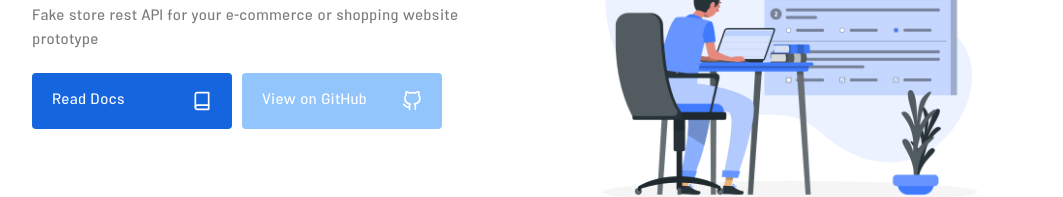
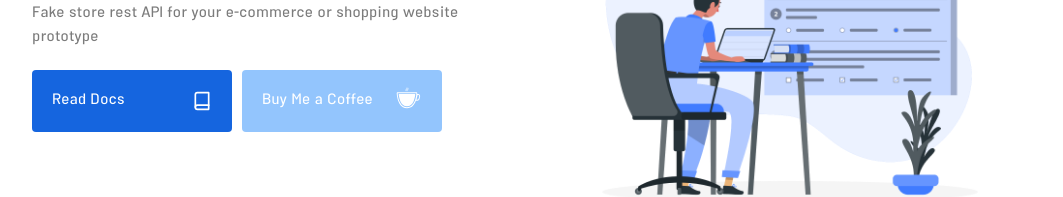
Before and after one commit to real-api/front-end, a Next.js app: page / in a window 1280 px wide. Shown: the part 321-518 px from the top of the page, without its empty margins (108-1171 px from the left). Built offline with nearby package versions, Linux system fonts and the light colour scheme.

Commit message:
Github removed

```diff
--- a/common/Layout/Footer/Footer.js
+++ b/common/Layout/Footer/Footer.js
@@ -40,6 +40,9 @@ const CoffeeDiv = styled.div`
     color: #802c6e;
     font-size: 15px;
   }
+  img {
+    color: red;
+  }
 `;
 
 const Footer = () => {
--- a/constant/code.js
+++ b/constant/code.js
@@ -1,4 +1,4 @@
-const BASE_URL = 'http://localhost:3300';
+const BASE_URL = 'https://api.freerealapi.comn';
 const TOKEN =
   'eyJhbGciOiJIUzI1NiIsInR5cCI6IkpXVCJ9.eyJpZCI6IjYxNDg3MTQwODkxM2YwMjI1M2JiZmFmZCIsImVtYWlsIjoibWlsYWRhemFtaTEyMEBnbWFpbC5jb20iLCJpYXQiOjE2MzIxMzc1MzYsImV4cCI6MTYzMzg1NjA3NDE0Nn0.G7nrfdIx_TKwGarcbRJ5tHAa-Si6GBib_t_ufMET_G0';
 const PASSWORD = 'cv6SEemUJdOUHH';
--- a/pages/docs/index.js
+++ b/pages/docs/index.js
@@ -277,6 +277,11 @@ const RealBlogs = () => {
         You can also <span className={styles.highlight}>update</span> all or one
         of the blog data. notice that this is{' '}
         <span className={styles.highlight}>PATCH</span> request.
+        <br />
+        <span className={styles.warning}>
+          - For patching files use{' '}
+          <span className={styles.highlight}>axios</span>
+        </span>
       </CodeTemplate>
       <CodeTemplate
         text={deleteBlogById}
--- a/pages/index.js
+++ b/pages/index.js
@@ -64,15 +64,17 @@ const Banner = () => {
               />
             </a>
           </Link>
-          <a className={styles.githubAnchor}>
-            View on GitHub
-            <Image
-              height="20"
-              width="20"
-              src="/assets/images/github.svg"
-              alt="book"
-            />
-          </a>
+          <Link href="/donation">
+            <a className={styles.coffeeAnchor}>
+              Buy Me a Coffee
+              <Image
+                height="30"
+                width="30"
+                src="/assets/images/coffee.svg"
+                alt="coffee"
+              />
+            </a>
+          </Link>
         </div>
       </div>
       <div className={styles.bannerImage}>
--- a/pages/index.module.css
+++ b/pages/index.module.css
@@ -39,7 +39,7 @@
 }
 
 .docsAnchor,
-.githubAnchor {
+.coffeeAnchor {
   padding: 16px 20px;
   border-radius: 0.25rem;
   display: flex;
@@ -56,13 +56,17 @@
   color: #fff;
 }
 
-.githubAnchor {
+.coffeeAnchor {
   background-color: #93c5fd;
   color: #ffff;
   cursor: pointer;
 }
 
-.githubAnchor:hover,
+.coffeeAnchor img {
+  bottom: 12px !important;
+}
+
+.coffeeAnchor:hover,
 .docsAnchor:hover {
   transform: scale(1.025);
 }
```
Also changed, not shown: public/assets/images/coffee.svg.
